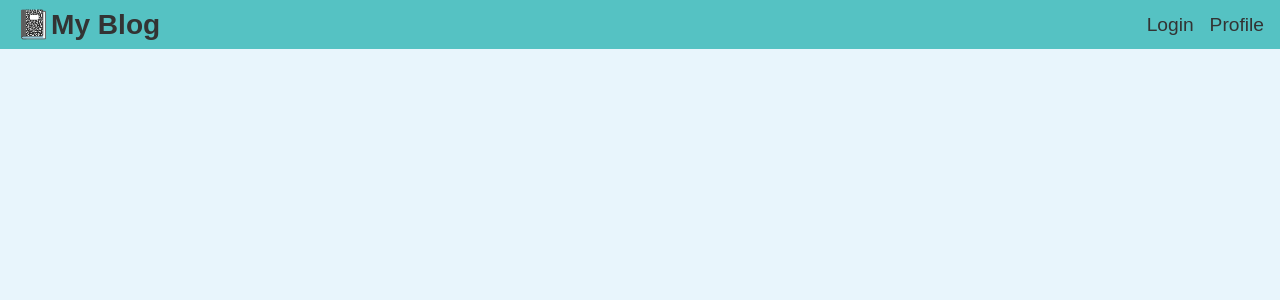
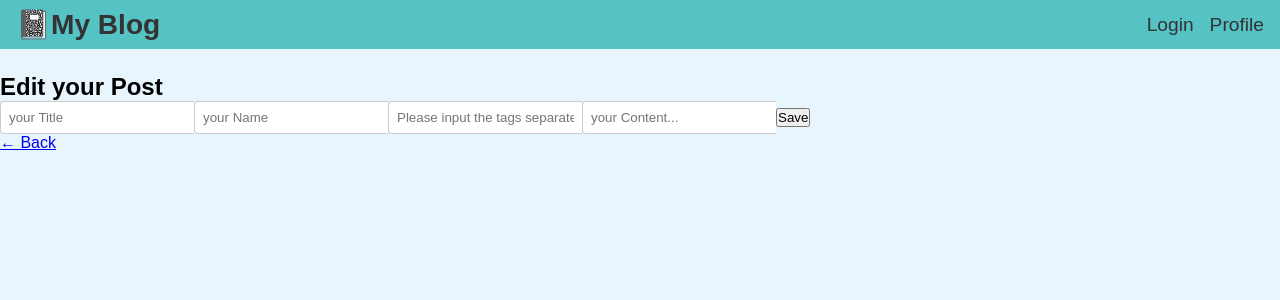
Before and after one commit to Brikita/MyBlog, a React (Vite) app: page /1/edit in a window 1280 px wide. Shown: the top 300 px of the page. Built offline with nearby package versions, Linux system fonts and the light colour scheme; no server answers.

Commit message:
create the edit page

```diff
--- a/package.json
+++ b/package.json
@@ -13,6 +13,7 @@
     "axios": "^1.4.0",
     "react": "^18.2.0",
     "react-dom": "^18.2.0",
+    "react-hook-form": "^7.45.1",
     "react-router-dom": "^6.14.1"
   },
   "devDependencies": {
--- a/src/App.jsx
+++ b/src/App.jsx
@@ -5,7 +5,7 @@ import Profile from "./pages/Profile";
 import Blog from "./pages/Blog";
 import Signup from "./pages/signup";
 import Edit from "./pages/edit"
-import ViewBlog from "./pages/ViewBlog";
+import ViewBlog from "./pages/ViewBlog.jsx";
 import BackendProfile from "./pages/backendProfile";
 import { Route, Routes } from "react-router-dom";
 
@@ -30,8 +30,8 @@ export default function App() {
           <Route path="/Social-Blogging-App-2.0/backendProfile" element={<BackendProfile />} />
           <Route path="/Social-Blogging-App-2.0/:id" element={<ViewBlog />} />
           <Route path="/:id" element={<ViewBlog />} />
-          <Route path="/blogs/:id/edit" element={<Edit />} />
-          <Route path="/Social-Blogging-App-2.0/blogs/:id/edit" element={<Edit />} />
+          <Route path="/:id/edit" element={<Edit />} />
+          <Route path="/Social-Blogging-App-2.0/:id/edit" element={<Edit />} />
         </Routes>
       </div>
     </section>
--- a/src/pages/ViewBlog.jsx
+++ b/src/pages/ViewBlog.jsx
@@ -24,11 +24,11 @@ console.log(blogId);
   return (
   <div>
     <h1 className="blog-title">{blog.title}</h1>
-    {blog.tags?.map((tag) => <span className="blog-tags"> {tag} </span>)}
+    {blog.tags?.map((tag) => <span key={Math.random()} className="blog-tags"> {tag} </span>)}
     <div className="blog-content">{blog.content}</div>
     <div>{blog.author} <span>{blog.createdAt}</span></div>
     <div className="btn-container">
-      <Link className="btn" to={`/blogs/:id/edit`}>Edit</Link>
+      <Link className="btn" to={`/${blogId}/edit`}>Edit</Link>
       <button onClick={deletePost}>Delete</button>
     </div>
     <Link to="/profile">&#8592;  Back</Link>
--- a/src/pages/edit.jsx
+++ b/src/pages/edit.jsx
@@ -1,11 +1,79 @@
-import React from 'react'
-import http from '../lib/http'
+import React from "react";
+import http from "../lib/http";
+import { useForm } from "react-hook-form";
+import { useNavigate, useParams, Link } from "react-router-dom";
 
 const edit = () => {
+  const { id: blogId } = useParams();
+  //let blog
+  const navigate = useNavigate();
+  const { register, handleSubmit, reset } = useForm();
+  React.useEffect(() => {
+    async function fetchBlog() {
+      const { data } = await http.get(`/api/user/${blogId}`);
+      reset(data);
+      //blog = data
+    }
+    fetchBlog();
+  }, [blogId, reset]);
+  //console.log(blog);
+  const onSubmit = async ({ title, author, tags, content }) => {
+    const payload = {
+      title,
+      author,
+      tags: tags.split(",", 4).map((tag) => tag.trim()),
+      content,
+    };
+    await http.put(`/api/user/updateBlog/${blogId}`, { data: payload });
+    navigate(`/${blogId}`);
+  };
 
   return (
-    <div>edit</div>
-  )
-}
+    <div>
+      <h1>Edit your Post</h1>
+      <form onSubmit={handleSubmit(onSubmit)}>
+        <label htmlFor="title">
+          <input
+            placeholder="your Title"
+            type="text"
+            name="title"
+            id="title"
+            {...register("title")}
+          />
+        </label>
+        <label htmlFor="author">
+          <input
+            placeholder="your Name"
+            type="text"
+            name="author"
+            id="author"
+            {...register("author")}
+          />
+        </label>
+        <label htmlFor="tags">
+          <input
+            placeholder='Please input the tags separate them with a ","'
+            type="text"
+            name="tags"
+            id="tags"
+            {...register("tags")}
+          />
+        </label>
+        <label htmlFor="content">
+          <input
+            placeholder="your Content..."
+            type="text"
+            name="content"
+            id="content"
+            {...register("content")}
+          />
+        </label>
+        <button type="submit">Save</button>
+      </form>
 
-export default edit
+      <Link to="/profile">&#8592; Back</Link>
+    </div>
+  );
+};
+
+export default edit;
```
Also changed, not shown: src/pages/createBlog.jsx (added), 1 other file (tests, documents, lock files or other folders).
